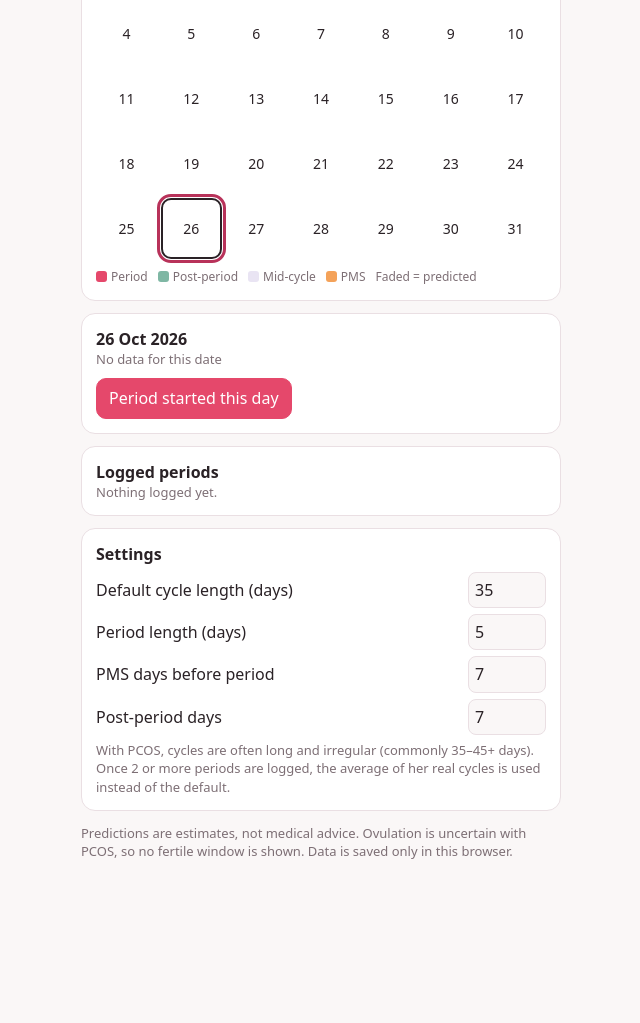
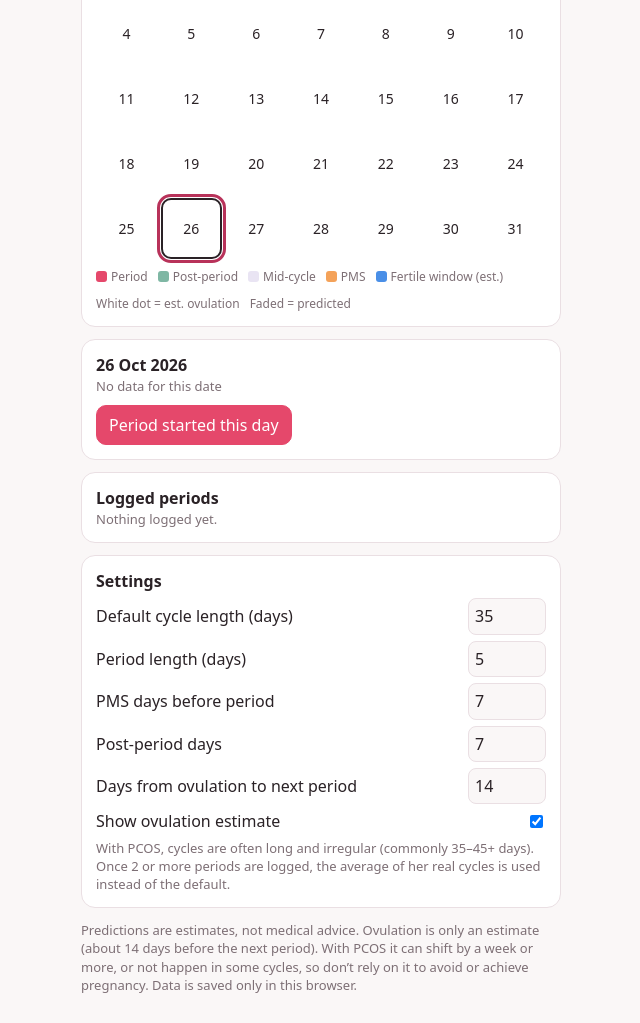
Before and after one commit to cr7arkamkhan-dev/Cycle-tracker, a plain HTML site: page index.html in a window 1280 px wide. Shown: the part 280-1303 px from the top of the page, without its empty margins (319-959 px from the left). Before the commit the page ends 1169 px from the top, so only its background shows below. Drawn offline with Linux system fonts and the light colour scheme.

Commit message:
Enhance ovulation estimation and settings in index.html
Added new variables for ovulation estimation and updated relevant sections to display ovulation information. Enhanced the settings section with additional input fields for ovulation-related parameters.

```diff
--- a/index.html
+++ b/index.html
@@ -6,8 +6,8 @@
 <title>Cycle Calendar</title>
 <style>
 :root{box-sizing:border-box;padding-top:env(safe-area-inset-top,0px);padding-bottom:env(safe-area-inset-bottom,0px);
---bg:#faf7f7;--card:#fff;--tx:#2a2226;--mu:#7d6f75;--bd:#eadfe3;--per:#e5486b;--pms:#f4a259;--post:#7fb7a4;--mid:#e9e4f3;--ac:#b8325a}
-@media (prefers-color-scheme:dark){:root:not([data-theme="light"]){color-scheme:dark;--bg:#171214;--card:#221a1e;--tx:#f3eaee;--mu:#a89aa1;--bd:#3a2d33;--per:#ee5f80;--pms:#e59a4f;--post:#5e9c88;--mid:#35304a;--ac:#f08bab}}
+--bg:#faf7f7;--card:#fff;--tx:#2a2226;--mu:#7d6f75;--bd:#eadfe3;--per:#e5486b;--pms:#f4a259;--post:#7fb7a4;--mid:#e9e4f3;--ac:#b8325a;--ov:#4a8fe7}
+@media (prefers-color-scheme:dark){:root:not([data-theme="light"]){color-scheme:dark;--bg:#171214;--card:#221a1e;--tx:#f3eaee;--mu:#a89aa1;--bd:#3a2d33;--per:#ee5f80;--pms:#e59a4f;--post:#5e9c88;--mid:#35304a;--ac:#f08bab;--ov:#5b9be6}}
 html{scroll-padding-top:env(safe-area-inset-top,0px)}
 body{margin:0;background:var(--bg);color:var(--tx);font:16px/1.4 system-ui,-apple-system,"Segoe UI",sans-serif}
 .w{max-width:480px;margin:0 auto;padding:16px}
@@ -21,7 +21,7 @@ button.p{background:var(--per);border-color:var(--per);color:#fff}
 .g{display:grid;grid-template-columns:repeat(7,1fr);gap:4px}
 .dh{text-align:center;font-size:12px;color:var(--mu)}
 .d{aspect-ratio:1;border-radius:10px;display:flex;align-items:center;justify-content:center;font-size:14px;cursor:pointer;position:relative;border:2px solid transparent}
-.d.per{background:var(--per);color:#fff}.d.pms{background:var(--pms);color:#fff}.d.post{background:var(--post);color:#fff}.d.mid{background:var(--mid)}
+.d.per{background:var(--per);color:#fff}.d.pms{background:var(--pms);color:#fff}.d.post{background:var(--post);color:#fff}.d.mid{background:var(--mid)}.d.ov{background:var(--ov);color:#fff}.d.ovd::before{content:"";position:absolute;top:3px;right:3px;width:6px;height:6px;border-radius:50%;background:#fff}
 .d.pr{opacity:.6;border-style:dashed;border-color:var(--card)}
 .d.today{border-color:var(--tx)}.d.sel{outline:3px solid var(--ac);outline-offset:1px}
 .d.s::after{content:"●";position:absolute;bottom:0;font-size:8px}
@@ -40,7 +40,7 @@ input[type=number]{width:64px;font:inherit;padding:6px;border:1px solid var(--bd
 <div class="card">
  <div class="nav"><button id="pv">‹</button><b id="mt"></b><button id="nx">›</button></div>
  <div class="g" id="hd"></div><div class="g" id="cal" style="margin-top:4px"></div>
- <div class="lg"><span><i style="background:var(--per)"></i>Period</span><span><i style="background:var(--post)"></i>Post-period</span><span><i style="background:var(--mid)"></i>Mid-cycle</span><span><i style="background:var(--pms)"></i>PMS</span><span>Faded = predicted</span></div>
+ <div class="lg"><span><i style="background:var(--per)"></i>Period</span><span><i style="background:var(--post)"></i>Post-period</span><span><i style="background:var(--mid)"></i>Mid-cycle</span><span><i style="background:var(--pms)"></i>PMS</span><span><i style="background:var(--ov)"></i>Fertile window (est.)</span><span>White dot = est. ovulation</span><span>Faded = predicted</span></div>
 </div>
 <div class="card" id="sel"></div>
 <div class="card"><b>Logged periods</b><div id="log"></div></div>
@@ -49,14 +49,17 @@ input[type=number]{width:64px;font:inherit;padding:6px;border:1px solid var(--bd
  <label>Period length (days)<input type="number" id="sp" min="1" max="12"></label>
  <label>PMS days before period<input type="number" id="sm" min="1" max="14"></label>
  <label>Post-period days<input type="number" id="so" min="1" max="14"></label>
+ <label>Days from ovulation to next period<input type="number" id="slu" min="8" max="18"></label>
+ <label>Show ovulation estimate<input type="checkbox" id="sov"></label>
  <div class="mu">With PCOS, cycles are often long and irregular (commonly 35–45+ days). Once 2 or more periods are logged, the average of her real cycles is used instead of the default.</div>
 </div>
-<p class="mu">Predictions are estimates, not medical advice. Ovulation is uncertain with PCOS, so no fertile window is shown. Data is saved only in this browser.</p>
+<p class="mu">Predictions are estimates, not medical advice. Ovulation is only an estimate (about 14 days before the next period). With PCOS it can shift by a week or more, or not happen in some cycles, so don’t rely on it to avoid or achieve pregnancy. Data is saved only in this browser.</p>
 </div>
 <script>
 const DAY=864e5,$=id=>document.getElementById(id);
 let S={starts:[],set:{len:35,per:5,pms:7,post:7}};
 try{const r=localStorage.getItem('cyc1');if(r)S=Object.assign(S,JSON.parse(r))}catch(e){}
+S.set=Object.assign({len:35,per:5,pms:7,post:7,lut:14,ov:1},S.set);
 const save=()=>{try{localStorage.setItem('cyc1',JSON.stringify(S))}catch(e){}};
 const N=(y,m,d)=>Math.round(Date.UTC(y,m,d)/DAY);
 const D=n=>new Date(n*DAY);
@@ -67,17 +70,17 @@ function gaps(){const s=S.starts.slice().sort((a,b)=>a-b),g=[];for(let i=1;i<s.l
 function avg(){const g=gaps();return g.length?Math.round(g.reduce((a,b)=>a+b,0)/g.length):S.set.len}
 function all(){const s=S.starts.slice().sort((a,b)=>a-b),r=s.map(x=>({n:x,p:0}));if(s.length){const a=avg();for(let k=1;k<=8;k++)r.push({n:s[s.length-1]+a*k,p:1})}return r}
 function info(n){const a=all();let c=null,i=-1;for(let j=0;j<a.length;j++)if(a[j].n<=n)c=j;if(c===null)return null;
- const s=a[c],nx=a[c+1]?a[c+1].n:s.n+avg(),L=nx-s.n,d=n-s.n,{per,pms,post}=S.set;let ph='mid';
- if(d<per)ph='per';else if(d>=L-pms)ph='pms';else if(d<per+post)ph='post';
- return{ph,pr:s.p||(a[c+1]&&false),day:d+1,L,pr2:s.p}}
-const NM={per:'Period',pms:'PMS',post:'Post-period',mid:'Mid-cycle'};
+ const s=a[c],nx=a[c+1]?a[c+1].n:s.n+avg(),L=nx-s.n,d=n-s.n,{per,pms,post,lut,ov}=S.set;let ph='mid';
+ if(d<per)ph='per';else if(d>=L-pms)ph='pms';else if(ov&&d>=L-lut-5&&d<=L-lut+1)ph='ov';else if(d<per+post)ph='post';
+ return{ph,ovd:ov&&d===L-lut&&ph==='ov',day:d+1,L,pr2:s.p}}
+const NM={per:'Period',pms:'PMS',post:'Post-period',mid:'Mid-cycle',ov:'Fertile window (est.)'};
 function render(){
  $('hd').innerHTML='SMTWTFS'.split('').map(x=>`<div class="dh">${x}</div>`).join('');
  $('mt').textContent=new Date(vy,vm,1).toLocaleDateString('en-IN',{month:'long',year:'numeric'});
  const f=new Date(vy,vm,1).getDay(),dim=new Date(vy,vm+1,0).getDate();let h='';
  for(let i=0;i<f;i++)h+='<div></div>';
  for(let d=1;d<=dim;d++){const n=N(vy,vm,d),i=info(n);
-  h+=`<div class="d ${i?i.ph:''} ${i&&i.pr2?'pr':''} ${n===today?'today':''} ${n===sel?'sel':''} ${S.starts.includes(n)?'s':''}" data-n="${n}">${d}</div>`}
+  h+=`<div class="d ${i?i.ph:''} ${i&&i.pr2?'pr':''} ${i&&i.ovd?'ovd':''} ${n===today?'today':''} ${n===sel?'sel':''} ${S.starts.includes(n)?'s':''}" data-n="${n}">${d}</div>`}
  $('cal').innerHTML=h;
  document.querySelectorAll('.d[data-n]').forEach(e=>e.onclick=()=>{sel=+e.dataset.n;render()});
  const a=all(),nxt=a.find(x=>x.p&&x.n>=today)||a.find(x=>x.n>today),g=gaps(),cur=info(today);
@@ -87,10 +90,10 @@ function render(){
   s=`<div class="mu">Next period expected</div><div class="big">${fmt(nxt.n)}</div><div>${dl>0?'in '+dl+' day'+(dl==1?'':'s'):dl==0?'today':Math.abs(dl)+' days late'}</div>`;
   if(lo!==null)s+=`<div class="mu">Likely window: ${fmt(last+lo)} – ${fmt(last+hi)} (her shortest to longest recent cycle)</div>`;
   s+=`<div class="mu" style="margin-top:6px">Average cycle: ${avg()} days${g.length?'':' (default, nothing to average yet)'}${cur?' · Today: '+NM[cur.ph]+', day '+cur.day:''}</div>`;
-  const pm=nxt.n-S.set.pms;if(pm>today)s+=`<div class="mu">PMS phase starts ${fmt(pm)}</div>`}
+  const pm=nxt.n-S.set.pms;if(pm>today)s+=`<div class="mu">PMS phase starts ${fmt(pm)}</div>`;if(S.set.ov){const ou=nxt.n-S.set.lut;s+=`<div class="mu">Estimated ovulation: ${fmt(ou)}${ou<today?' (passed)':ou==today?' (today)':''}. With PCOS this can shift a lot.</div>`}}
  $('sum').innerHTML=s;
  const si=info(sel),has=S.starts.includes(sel);
- $('sel').innerHTML=`<b>${fmt(sel)}</b><div class="mu">${si?NM[si.ph]+' · cycle day '+si.day+(si.pr2?' (predicted)':''):'No data for this date'}</div>
+ $('sel').innerHTML=`<b>${fmt(sel)}</b><div class="mu">${si?NM[si.ph]+(si.ovd?' · est. ovulation day':'')+' · cycle day '+si.day+(si.pr2?' (predicted)':''):'No data for this date'}</div>
  <div class="acts">${has?'<button id="rm">Remove period start</button>':'<button class="p" id="ad">Period started this day</button>'}</div>`;
  if($('ad'))$('ad').onclick=()=>{S.starts.push(sel);save();render()};
  if($('rm'))$('rm').onclick=()=>{S.starts=S.starts.filter(x=>x!==sel);save();render()};
@@ -99,7 +102,8 @@ function render(){
 }
 $('pv').onclick=()=>{vm--;if(vm<0){vm=11;vy--}render()};
 $('nx').onclick=()=>{vm++;if(vm>11){vm=0;vy++}render()};
-[['sl','len'],['sp','per'],['sm','pms'],['so','post']].forEach(([id,k])=>{$(id).value=S.set[k];$(id).onchange=()=>{const v=parseInt($(id).value);if(v>0){S.set[k]=v;save();render()}}});
+$('sov').checked=!!S.set.ov;$('sov').onchange=()=>{S.set.ov=$('sov').checked?1:0;save();render()};
+[['sl','len'],['sp','per'],['sm','pms'],['so','post'],['slu','lut']].forEach(([id,k])=>{$(id).value=S.set[k];$(id).onchange=()=>{const v=parseInt($(id).value);if(v>0){S.set[k]=v;save();render()}}});
 render();
 </script>
 </body>
```
